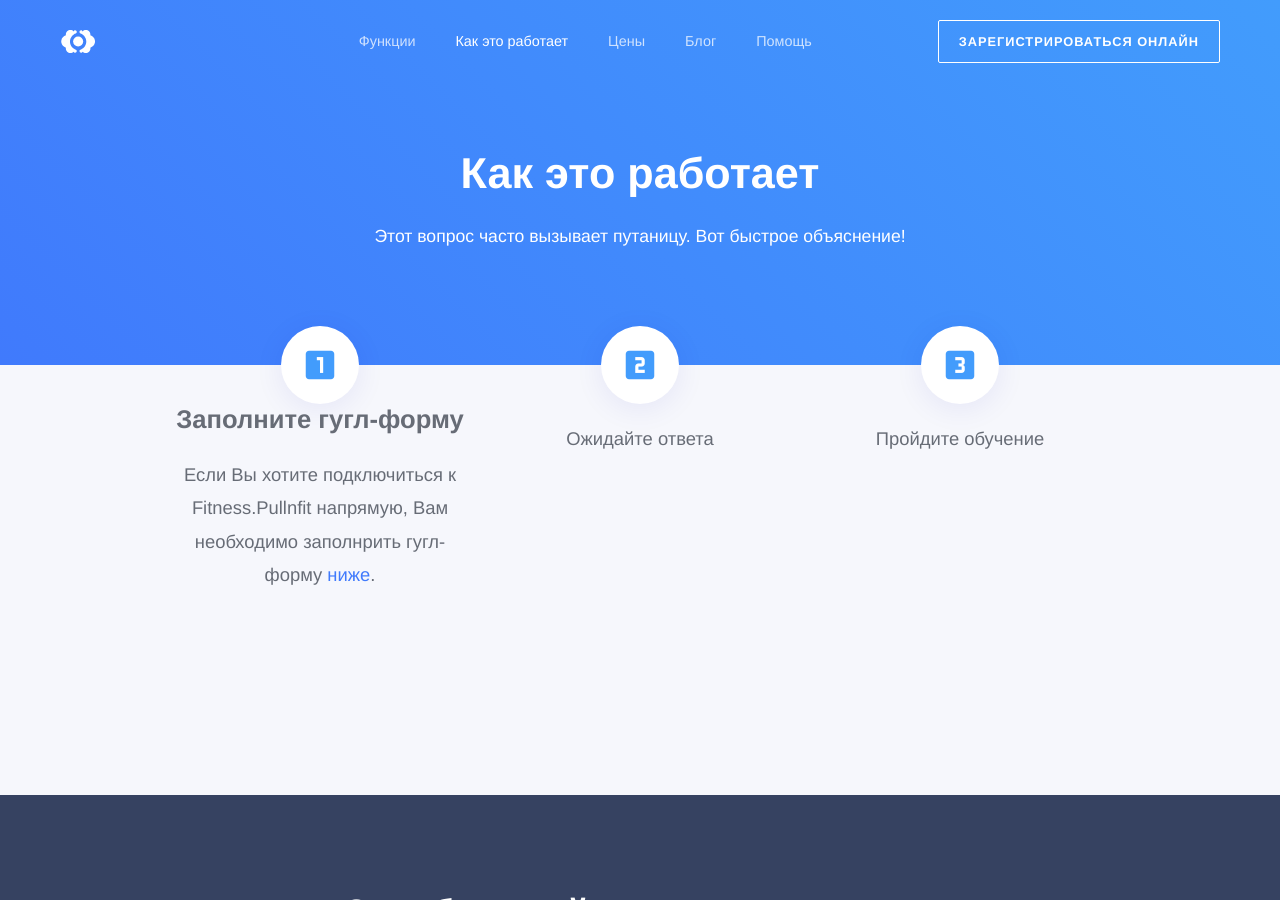
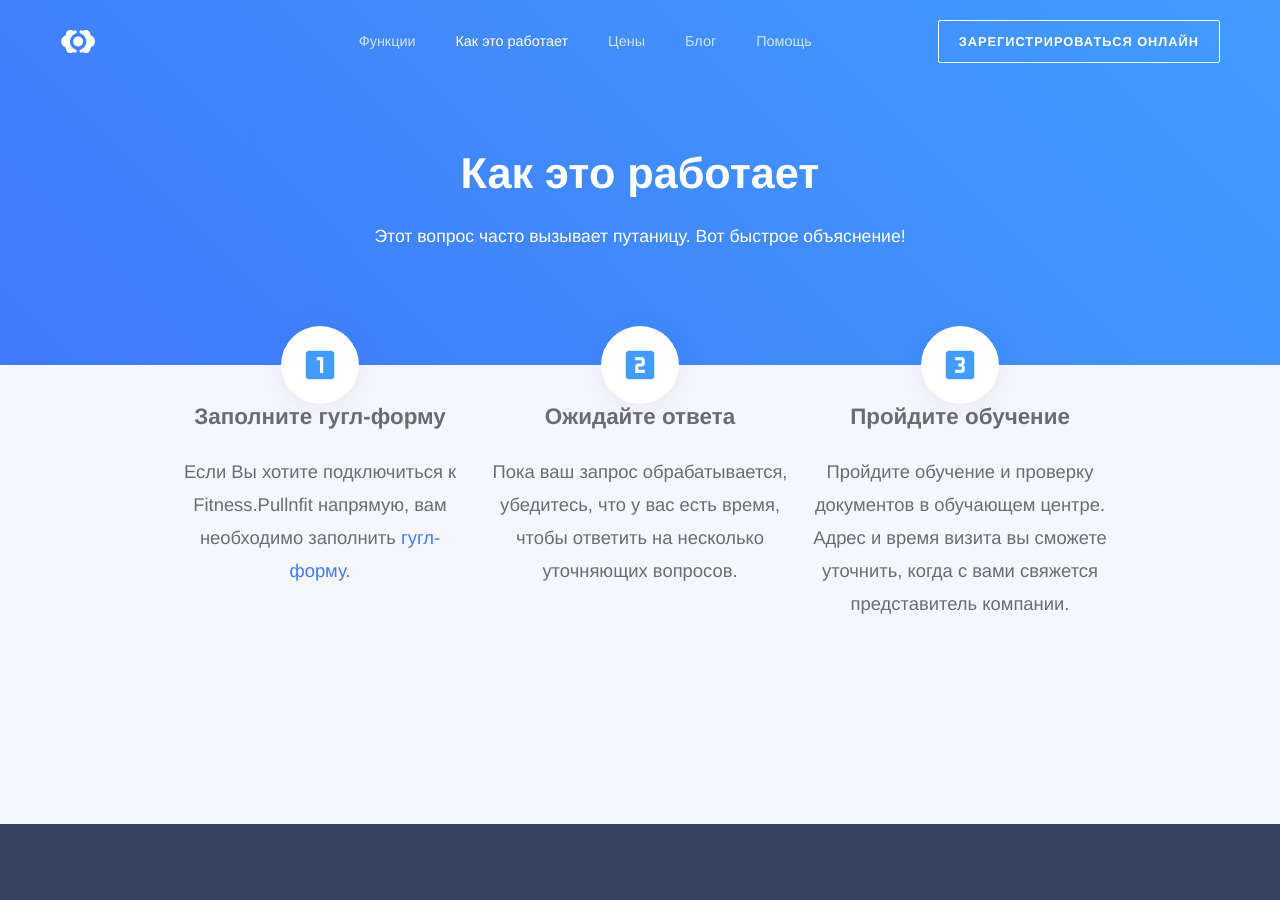
Before and after one commit to RakhimyanTim/fitness.github.io, a Jekyll site: the page built from pages/how-it-works.html, in a window 1280 px wide and 900 px high. Built offline with Jekyll 4.4.1, drawn with Linux system fonts in a browser that asks for light colours; some web fonts are replaced.

Commit message:
Update how-it-works.html

```diff
--- a/pages/how-it-works.html
+++ b/pages/how-it-works.html
@@ -8,17 +8,19 @@ permalink: /how-it-works/
 <ul class="workflow-diagram">
 	<li>
 		<i class="material-icons">looks_one</i>
-		<h3>Заполните гугл-форму</h3>
-		<p>Если Вы хотите подключиться к Fitness.Pullnfit напрямую, Вам необходимо заполнрить гугл-форму <a href='https://goo.gl/forms/a4kDwSTPBcGsNXgX2'>ниже</a>.</p>
+		<h4>Заполните гугл-форму</h4>
+		<p>Если Вы хотите подключиться к Fitness.Pullnfit напрямую, вам необходимо заполнить <a href='https://goo.gl/forms/a4kDwSTPBcGsNXgX2'>гугл-форму</a>.</p>
 
 	</li>
   	<li>
 		<i class="material-icons">looks_two</i>
-		<p>Ожидайте ответа</p>
+		<h4>Ожидайте ответа</h4>
+		<p>Пока ваш запрос обрабатывается, убедитесь, что у вас есть время, чтобы ответить на несколько уточняющих вопросов.</p>
 	</li>
   	<li>
 		<i class="material-icons">looks_3</i>
-		<p>Пройдите обучение</p>
+		<h4>Пройдите обучение</h4>
+		<p>Пройдите обучение и проверку документов в обучающем центре. Адрес и время визита вы сможете уточнить, когда с вами свяжется представитель компании.</p>
 	</li>
 </ul>
 
```
